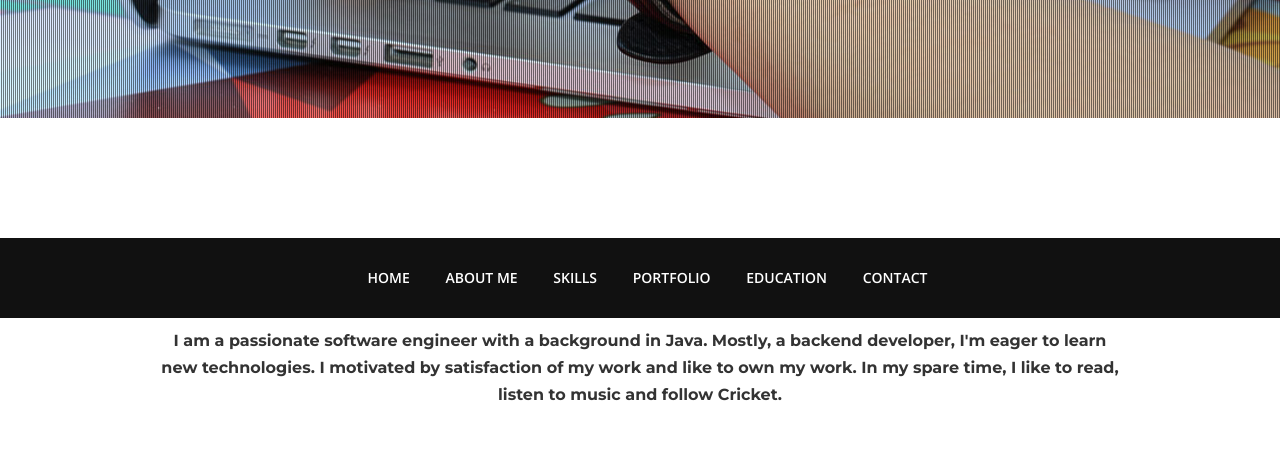
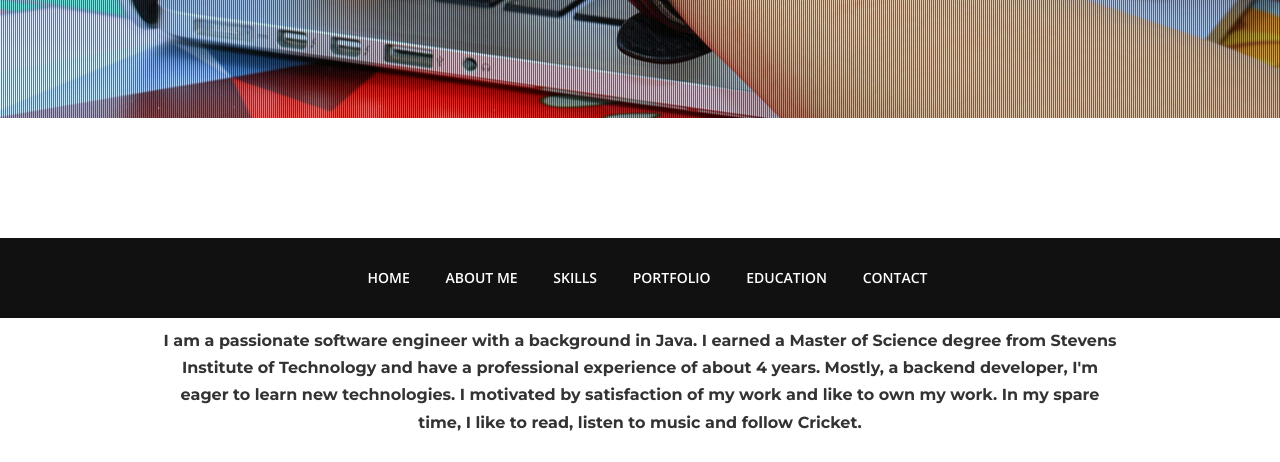
Before and after one commit to gauravnagarnaik/gauravnagarnaik.github.io, a plain HTML site: page index.html in a window 1280 px wide. Shown: the part 482-944 px from the top of the page. Drawn offline with nearby package versions, Linux system fonts and the light colour scheme; some packages are replaced by stand-ins of ours.

Commit message:
Update index.html -- About me

```diff
--- a/index.html
+++ b/index.html
@@ -67,8 +67,7 @@
 		<div class="container">
 			<div class="heading text-center">
 				<h2>About Me</h2>
-				<h3>I am a passionate software engineer with a background in Java. Mostly, a backend developer, I'm eager to learn new technologies.
-				 I motivated by satisfaction of my work and like to own my work. In my spare time, I like to read, listen to music and follow Cricket.</h3>
+				<h3>I am a passionate software engineer with a background in Java. I earned a Master of Science degree from Stevens Institute of Technology and have a professional experience of about 4 years. Mostly, a backend developer, I'm eager to learn new technologies. I motivated by satisfaction of my work and like to own my work. In my spare time, I like to read, listen to music and follow Cricket. </h3>
 			</div>
 			<div class="row">
 				<div class="col-md-6">
```
